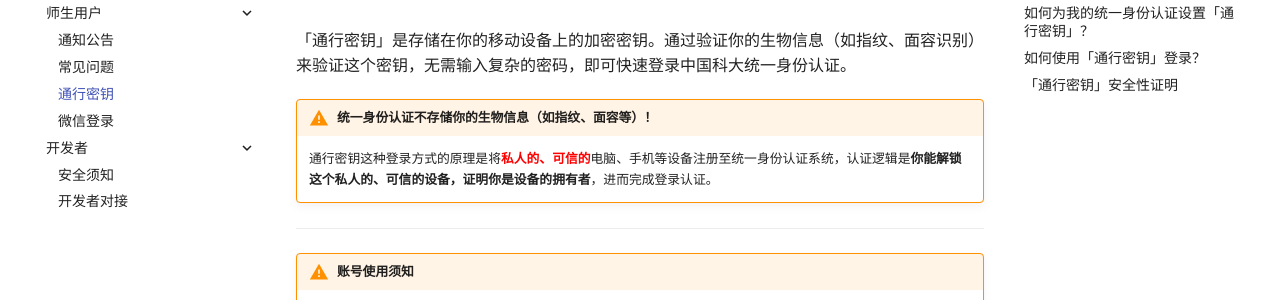
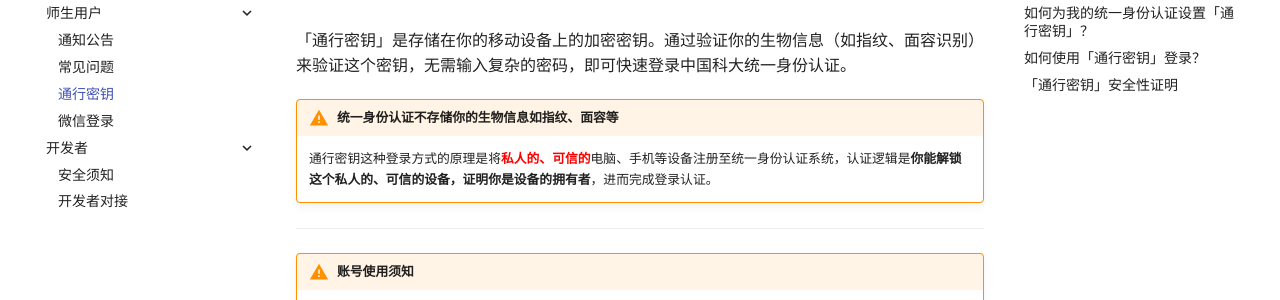
Before and after one commit to wf0229/id_doc, an MkDocs documentation site: the page built from docs/passkey.md, in a window 1280 px wide and 900 px high. Shown: the part 152-452 px from the top of the window. Built offline with MkDocs 1.6.1 and Material for MkDocs 9.7.7, drawn with Linux system fonts in a browser that asks for light colours; comment, search, counter and statistics services are not loaded.

```diff
--- a/docs/passkey.md
+++ b/docs/passkey.md
@@ -2,7 +2,8 @@
 
 「通行密钥」是存储在你的移动设备上的加密密钥。通过验证你的生物信息（如指纹、面容识别）来验证这个密钥，无需输入复杂的密码，即可快速登录中国科大统一身份认证。
 
-!!! warning "统一身份认证不存储你的生物信息（如指纹、面容等）！"
+!!! warning "统一身份认证不存储你的生物信息如指纹、面容等"
+
     通行密钥这种登录方式的原理是将<span style="color:red">**私人的、可信的**</span>电脑、手机等设备注册至统一身份认证系统，认证逻辑是**你能解锁这个私人的、可信的设备，证明你是设备的拥有者**，进而完成登录认证。
 ---
 
```
